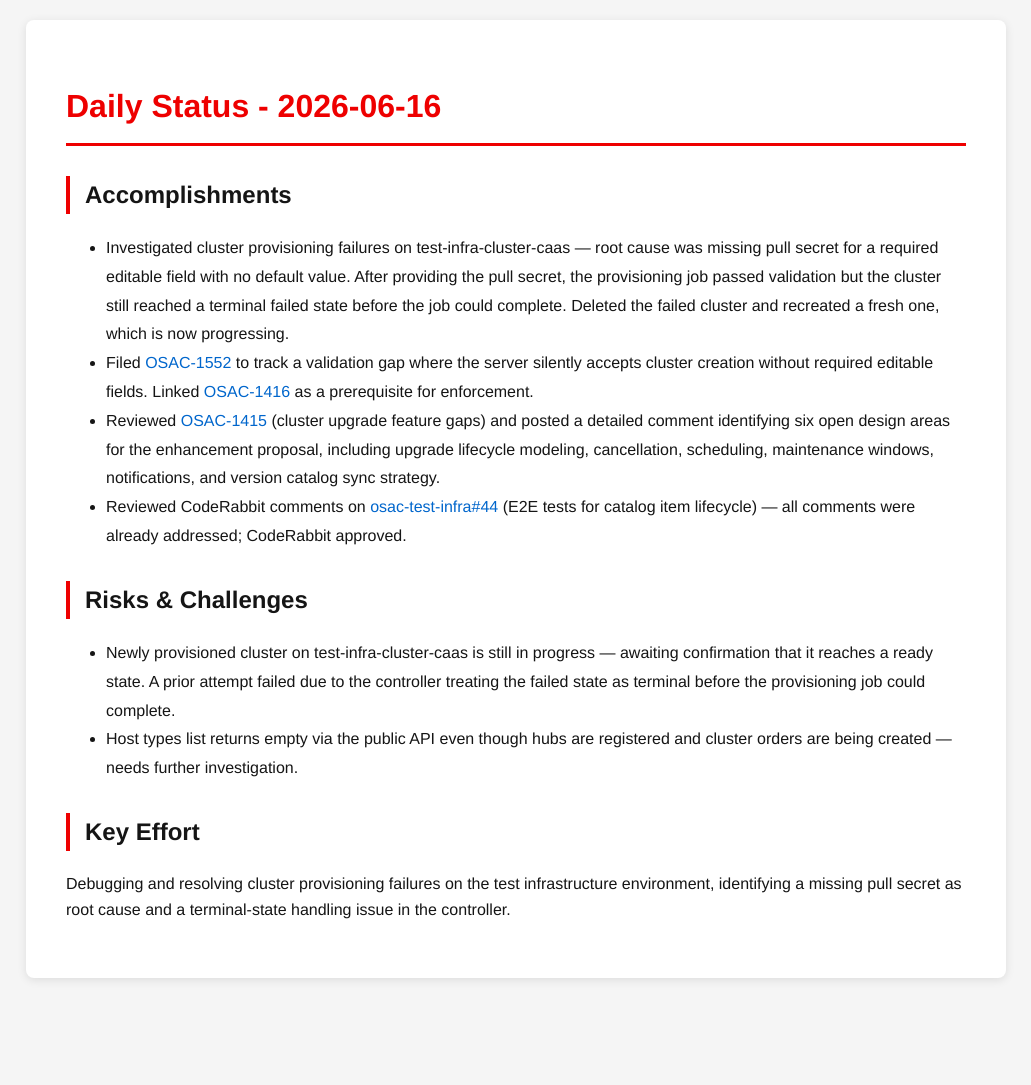
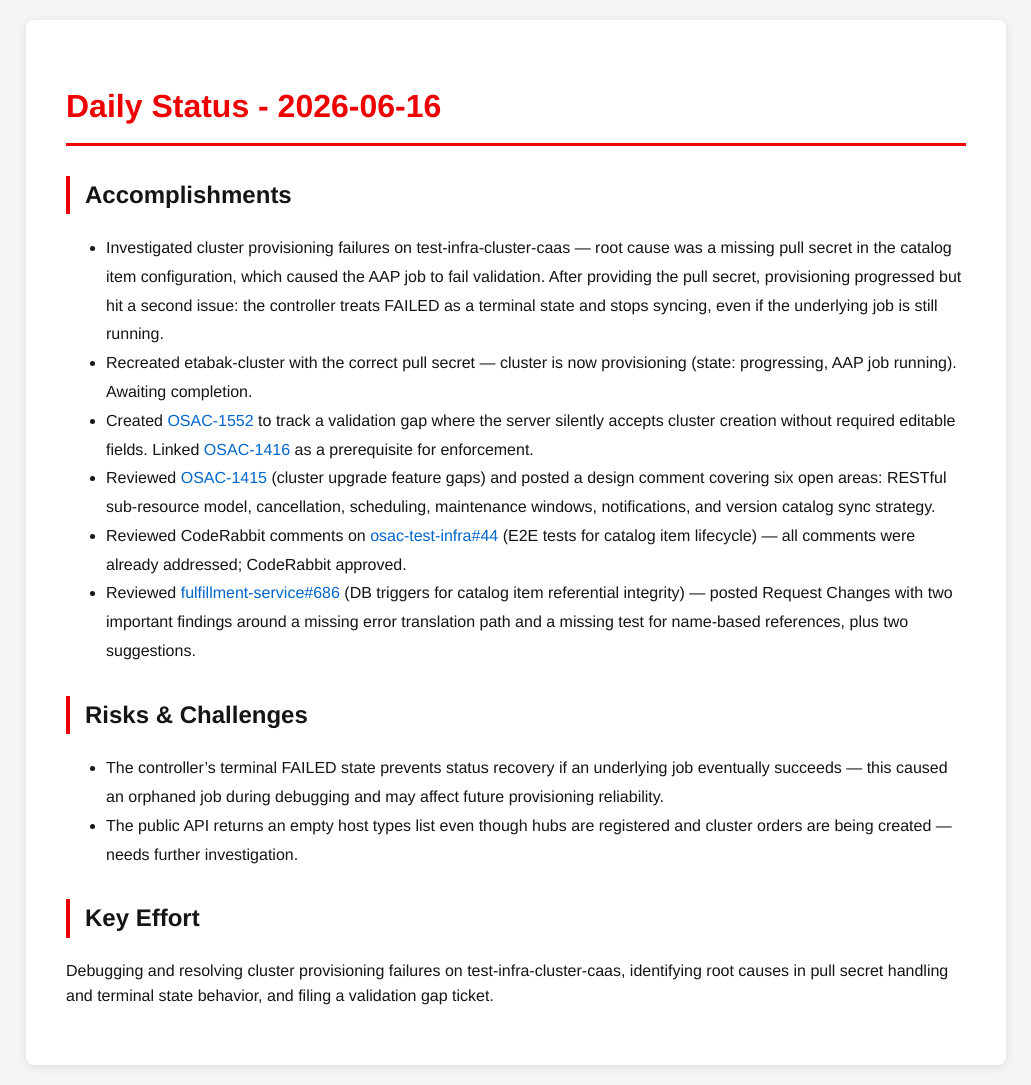
Before and after one commit to tzvatot/daily-status, a Jekyll site: the page built from 2026-06-16.md, in a window 1280 px wide. Shown: the whole page, without its empty margins (124-1155 px from the left). Built offline with Jekyll 4.4.1, drawn with Linux system fonts in a browser that asks for light colours; before the commit the page ends 998 px from its top, so only the background shows below that.

Commit message:
Daily status update - 2026-06-16

```diff
--- a/2026-06-16.md
+++ b/2026-06-16.md
@@ -7,14 +7,16 @@ date: 2026-06-16
 # Daily Status - 2026-06-16
 
 ## Accomplishments
-- Investigated cluster provisioning failures on test-infra-cluster-caas — root cause was missing pull secret for a required editable field with no default value. After providing the pull secret, the provisioning job passed validation but the cluster still reached a terminal failed state before the job could complete. Deleted the failed cluster and recreated a fresh one, which is now progressing.
-- Filed [OSAC-1552](https://redhat.atlassian.net/browse/OSAC-1552) to track a validation gap where the server silently accepts cluster creation without required editable fields. Linked [OSAC-1416](https://redhat.atlassian.net/browse/OSAC-1416) as a prerequisite for enforcement.
-- Reviewed [OSAC-1415](https://redhat.atlassian.net/browse/OSAC-1415) (cluster upgrade feature gaps) and posted a detailed comment identifying six open design areas for the enhancement proposal, including upgrade lifecycle modeling, cancellation, scheduling, maintenance windows, notifications, and version catalog sync strategy.
+- Investigated cluster provisioning failures on test-infra-cluster-caas — root cause was a missing pull secret in the catalog item configuration, which caused the AAP job to fail validation. After providing the pull secret, provisioning progressed but hit a second issue: the controller treats FAILED as a terminal state and stops syncing, even if the underlying job is still running.
+- Recreated etabak-cluster with the correct pull secret — cluster is now provisioning (state: progressing, AAP job running). Awaiting completion.
+- Created [OSAC-1552](https://redhat.atlassian.net/browse/OSAC-1552) to track a validation gap where the server silently accepts cluster creation without required editable fields. Linked [OSAC-1416](https://redhat.atlassian.net/browse/OSAC-1416) as a prerequisite for enforcement.
+- Reviewed [OSAC-1415](https://redhat.atlassian.net/browse/OSAC-1415) (cluster upgrade feature gaps) and posted a design comment covering six open areas: RESTful sub-resource model, cancellation, scheduling, maintenance windows, notifications, and version catalog sync strategy.
 - Reviewed CodeRabbit comments on [osac-test-infra#44](https://github.com/osac-project/osac-test-infra/pull/44) (E2E tests for catalog item lifecycle) — all comments were already addressed; CodeRabbit approved.
+- Reviewed [fulfillment-service#686](https://github.com/osac-project/fulfillment-service/pull/686) (DB triggers for catalog item referential integrity) — posted Request Changes with two important findings around a missing error translation path and a missing test for name-based references, plus two suggestions.
 
 ## Risks & Challenges
-- Newly provisioned cluster on test-infra-cluster-caas is still in progress — awaiting confirmation that it reaches a ready state. A prior attempt failed due to the controller treating the failed state as terminal before the provisioning job could complete.
-- Host types list returns empty via the public API even though hubs are registered and cluster orders are being created — needs further investigation.
+- The controller's terminal FAILED state prevents status recovery if an underlying job eventually succeeds — this caused an orphaned job during debugging and may affect future provisioning reliability.
+- The public API returns an empty host types list even though hubs are registered and cluster orders are being created — needs further investigation.
 
 ## Key Effort
-Debugging and resolving cluster provisioning failures on the test infrastructure environment, identifying a missing pull secret as root cause and a terminal-state handling issue in the controller.
+Debugging and resolving cluster provisioning failures on test-infra-cluster-caas, identifying root causes in pull secret handling and terminal state behavior, and filing a validation gap ticket.
```
